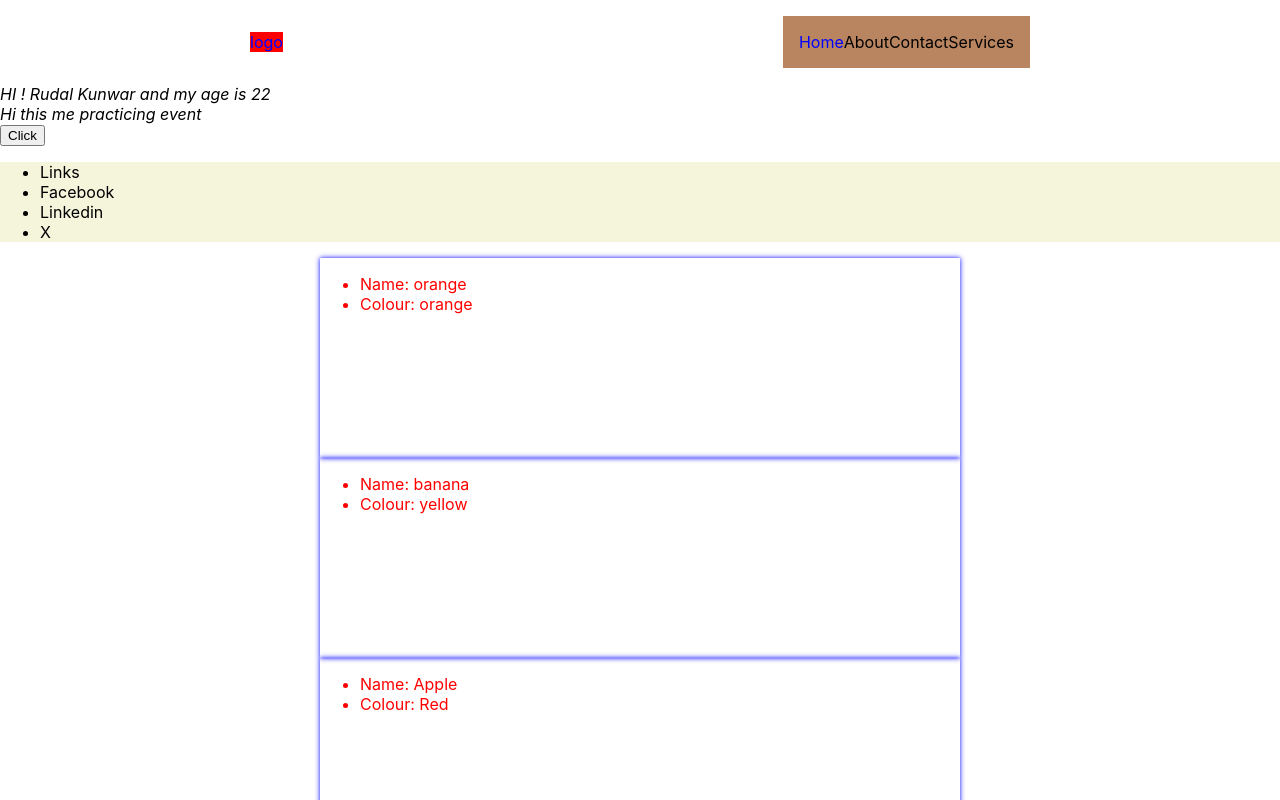
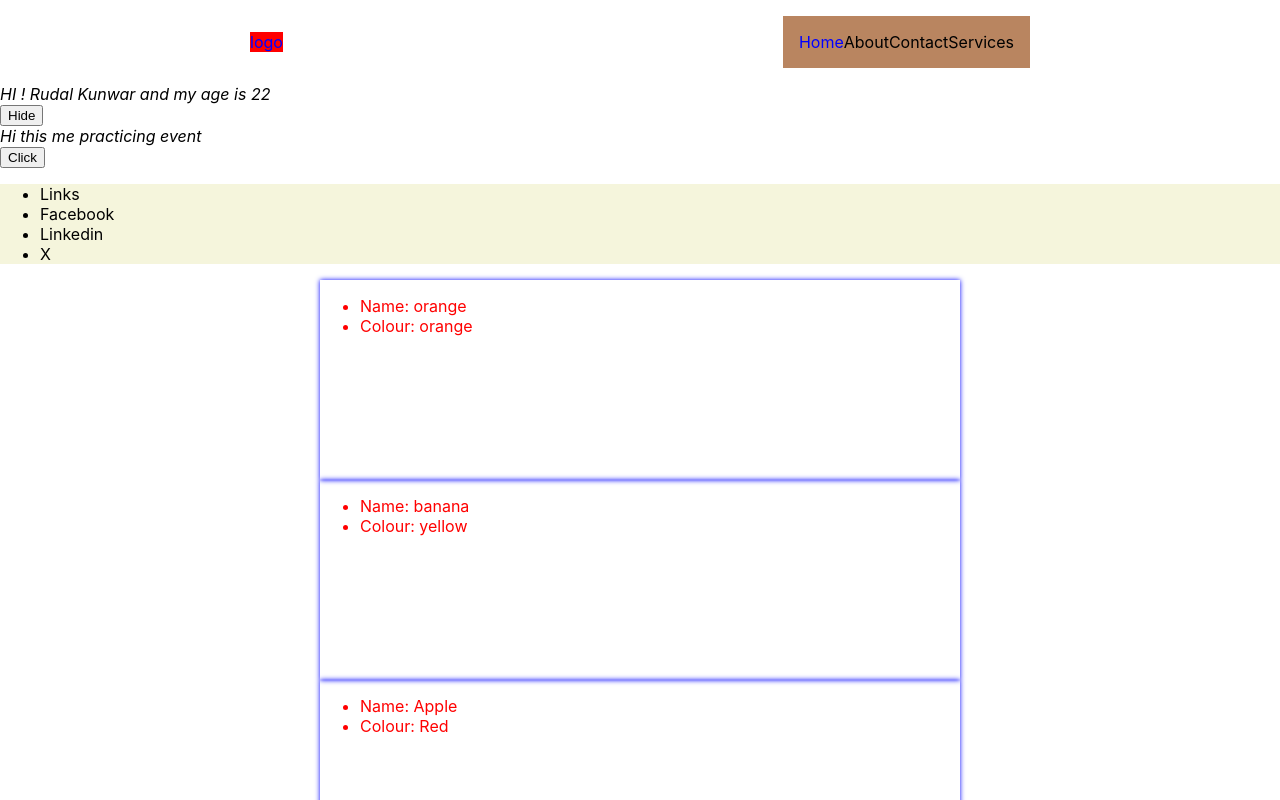
Before and after one commit to rudalkunwar/myfirstreactapp, a React (Create React App) app: page / in a window 1280 px wide. Shown: the top 800 px of the page. Built offline with nearby package versions, Linux system fonts and the light colour scheme.

Commit message:
statehandeling

```diff
--- a/src/App.js
+++ b/src/App.js
@@ -30,21 +30,25 @@ class App extends Component {
           colour: "blue",
         },
       ],
+      isShow : true,
     };
+  }
+  togglehandel() {
+    this.setState({isShow: !this.state.isShow});
   }
   render() {
     let fruits;
-    fruits = this.state.fruits.map((p) => {
-      return <Namee name={p.name} colour={p.colour} />;
+    fruits = this.state.fruits.map((p, index) => {
+      return <Namee key={index} name={p.name} colour={p.colour} />;
     });
     return (
       <div>
         <Navbar />
         <Number />
-
+        <button className="btn" onClick={this.togglehandel.bind(this)}>{this.state.isShow===true?"Hide":"Show"}</button>
         <Eventhandeler />
         <Footer />
-        {fruits}
+        {this.state.isShow === true ?fruits:""}
       </div>
     );
   }
```
